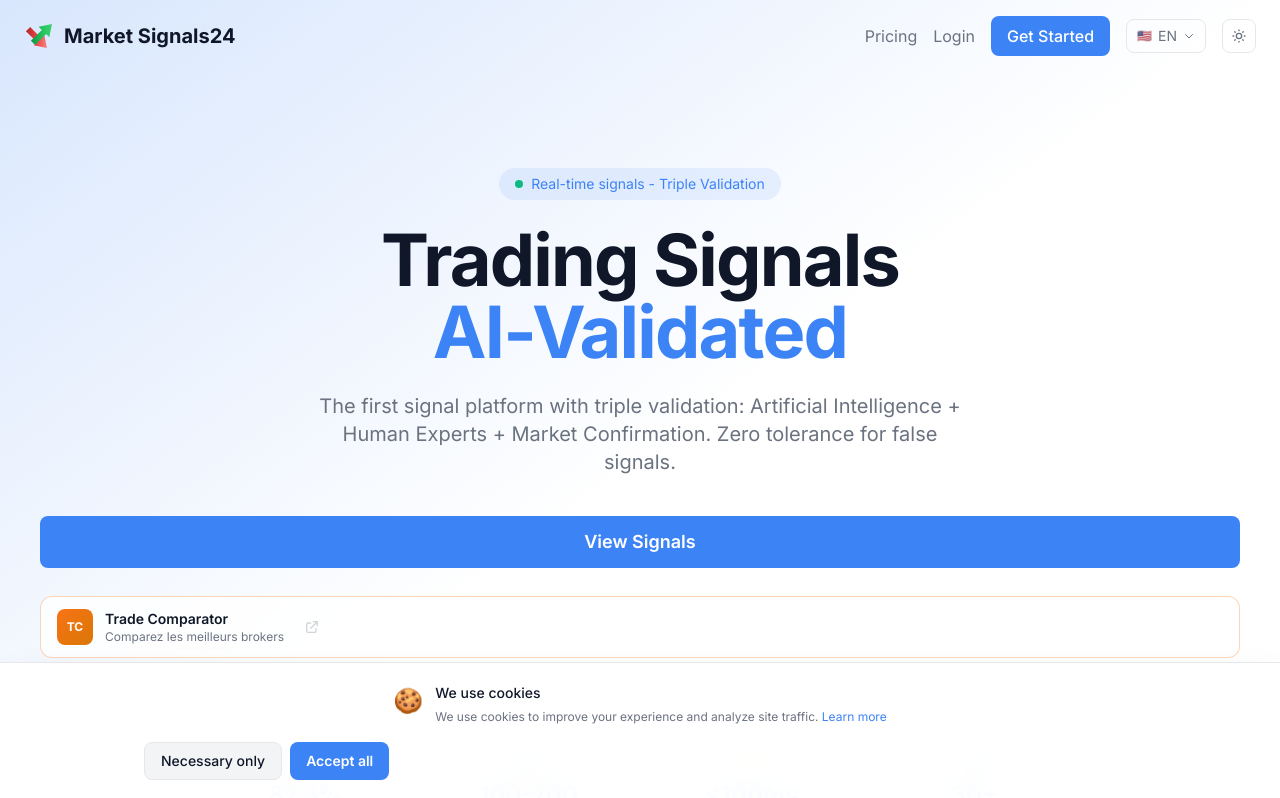
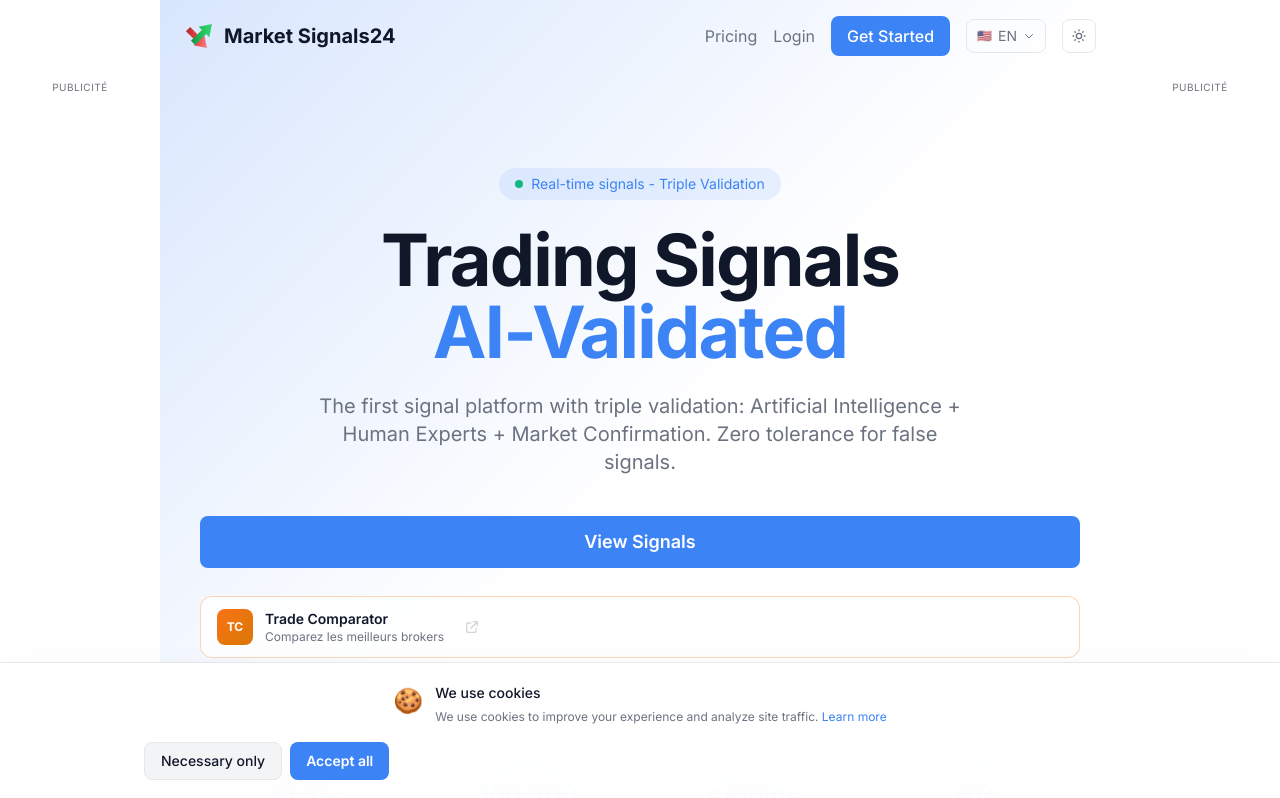
Before and after one commit to shaantitrades/Signals-Pro, a Next.js app in the folder frontend/: page / in a window 1280 px wide. Shown: the top 798 px of the page. Built offline with nearby package versions, Linux system fonts and the light colour scheme.

Commit message:
feat: integration Google AdSense - pubs verticales gauche/droite desktop, ads.txt

```diff
--- a/frontend/src/app/layout.tsx
+++ b/frontend/src/app/layout.tsx
@@ -2,6 +2,7 @@ import type { Metadata, Viewport } from 'next';
 import { Inter } from 'next/font/google';
 import './globals.css';
 import { Providers } from '@/components/providers';
+import AdSenseScript from '@/components/AdSenseScript';
 
 const inter = Inter({
   subsets: ['latin'],
@@ -210,6 +211,7 @@ export default function RootLayout({
         />
       </head>
       <body className={inter.className}>
+        <AdSenseScript publisherId="ca-pub-5343389597650456" />
         <Providers>
           {children}
         </Providers>
--- a/frontend/src/app/page.tsx
+++ b/frontend/src/app/page.tsx
@@ -4,6 +4,7 @@ import Link from 'next/link';
 import Image from 'next/image';
 import { useState, useEffect, useRef } from 'react';
 import { useI18n, languages as i18nLanguages } from '@/lib/i18n';
+import AdSidebar from '@/components/AdSidebar';
 
 interface CustomPartner {
   id: string;
@@ -59,8 +60,19 @@ export default function Home() {
 
   return (
     <div className="min-h-screen bg-background overflow-x-hidden">
-      {/* Hero Section */}
-      <header className="relative">
+      {/* ===== VERTICAL AD SIDEBARS — visible only on desktop (xl+) ===== */}
+      <div className="flex justify-center">
+        {/* Left Ad Sidebar */}
+        <AdSidebar
+          publisherId="ca-pub-5343389597650456"
+          adSlot="VOTRE-SLOT-GAUCHE"  // ← Remplacez par votre slot ID
+          side="left"
+        />
+
+        {/* Main Content */}
+        <div className="flex-1 max-w-7xl w-full min-w-0">
+          {/* Hero Section */}
+          <header className="relative">
         {/* Background gradient */}
         <div className="absolute inset-0 bg-gradient-to-br from-primary/20 via-background to-background overflow-hidden pointer-events-none" />
 
@@ -368,6 +380,16 @@ export default function Home() {
         </div>
       </footer>
 
+        </div>{/* End Main Content */}
+
+        {/* Right Ad Sidebar */}
+        <AdSidebar
+          publisherId="ca-pub-5343389597650456"
+          adSlot="VOTRE-SLOT-DROIT"  // ← Remplacez par votre slot ID
+          side="right"
+        />
+      </div>{/* End flex container */}
+
     </div>
   );
 }
--- /dev/null
+++ b/frontend/src/components/AdSenseScript.tsx
@@ -0,0 +1,41 @@
+'use client';
+
+import { useEffect } from 'react';
+
+interface AdSenseScriptProps {
+  publisherId: string;
+}
+
+/**
+ * Loads the Google AdSense script and initializes ad units.
+ * Must be placed in the layout or a high-level component.
+ */
+export default function AdSenseScript({ publisherId }: AdSenseScriptProps) {
+  useEffect(() => {
+    // Only load on client side
+    if (typeof window === 'undefined') return;
+
+    // Avoid duplicate script injection
+    if (document.querySelector('script[data-ad-client]')) return;
+
+    const script = document.createElement('script');
+    script.src = `https://pagead2.googlesyndication.com/pagead/js/adsbygoogle.js?client=${publisherId}`;
+    script.async = true;
+    script.crossOrigin = 'anonymous';
+    script.setAttribute('data-ad-client', publisherId);
+    document.head.appendChild(script);
+
+    return () => {
+      // Cleanup not strictly necessary but good practice
+      const existing = document.querySelector('script[data-ad-client]');
+      if (existing) {
+        existing.remove();
+      }
+      // Also remove any ad-related global state
+      const adscripts = document.querySelectorAll('script[src*="adsbygoogle"]');
+      adscripts.forEach((s) => s.remove());
+    };
+  }, [publisherId]);
+
+  return null;
+}
--- /dev/null
+++ b/frontend/src/components/AdSidebar.tsx
@@ -0,0 +1,75 @@
+'use client';
+
+import AdUnit from './AdUnit';
+
+interface AdSidebarProps {
+  publisherId: string;
+  adSlot: string;
+  side: 'left' | 'right';
+  /** Show only on screens wider than this (default: 1280px = xl) */
+  minWidth?: number;
+}
+
+/**
+ * Vertical sidebar ad — visible only on desktop (≥1280px by default).
+ * Displays a vertical skyscraper ad (160x600) on the left or right side.
+ *
+ * Pour respecter les politiques AdSense :
+ * - Masqué sur mobile/tablette
+ * - Assez d'espace pour ne pas chevaucher le contenu
+ * - Animations et interactions respectueuses
+ */
+export default function AdSidebar({ publisherId, adSlot, side, minWidth = 1280 }: AdSidebarProps) {
+  return (
+    <>
+      {/* Inject a media-query driven style to hide on small screens */}
+      <style jsx>{`
+        .ad-sidebar {
+          display: none;
+          position: sticky;
+          top: 80px;
+          width: 160px;
+          flex-shrink: 0;
+          z-index: 0;
+          align-self: flex-start;
+          padding: 0;
+        }
+
+        @media (min-width: ${minWidth}px) {
+          .ad-sidebar {
+            display: block;
+          }
+        }
+
+        .ad-sidebar-label {
+          text-align: center;
+          font-size: 10px;
+          color: var(--muted-foreground, #9ca3af);
+          text-transform: uppercase;
+          letter-spacing: 0.05em;
+          margin-bottom: 8px;
+          opacity: 0.6;
+        }
+
+        .ad-sidebar-inside {
+          min-height: 600px;
+          display: flex;
+          align-items: center;
+          justify-content: center;
+        }
+      `}</style>
+
+      <aside className={`ad-sidebar ad-sidebar-${side}`}>
+        <div className="ad-sidebar-label">Publicité</div>
+        <div className="ad-sidebar-inside">
+          <AdUnit
+            adSlot={adSlot}
+            publisherId={publisherId}
+            adFormat="vertical"
+            responsive={false}
+          />
+        </div>
+      </aside>
+    </>
+  );
+}
--- /dev/null
+++ b/frontend/src/components/AdUnit.tsx
@@ -0,0 +1,79 @@
+'use client';
+
+import { useEffect, useRef } from 'react';
+
+interface AdUnitProps {
+  /** AdSense ad slot ID (data-ad-slot) */
+  adSlot: string;
+  /** Publisher ID (data-ad-client) */
+  publisherId: string;
+  /** Format: 'auto' | 'vertical' | 'horizontal' | 'rectangle' */
+  adFormat?: 'auto' | 'vertical' | 'horizontal' | 'rectangle';
+  /** Responsive: true (recommended) */
+  responsive?: boolean;
+  /** Custom className for the wrapper */
+  className?: string;
+  /** Optional style overrides */
+  style?: React.CSSProperties;
+}
+
+/**
+ * A single Google AdSense ad unit.
+ *
+ * Usage:
+ * <AdUnit adSlot="1234567890" publisherId="ca-pub-XXXXXXXX" adFormat="vertical" />
+ */
+export default function AdUnit({
+  adSlot,
+  publisherId,
+  adFormat = 'auto',
+  responsive = true,
+  className = '',
+  style,
+}: AdUnitProps) {
+  const adRef = useRef<HTMLModElement>(null);
+  const initializedRef = useRef(false);
+
+  useEffect(() => {
+    if (initializedRef.current) return;
+    if (!adRef.current) return;
+
+    // Push the ad to AdSense
+    try {
+      if (typeof window !== 'undefined' && (window as any).adsbygoogle) {
+        (window as any).adsbygoogle.push({});
+        initializedRef.current = true;
+      }
+    } catch (err) {
+      console.warn('AdSense push error:', err);
+    }
+  }, []);
+
+  // Format dimensions
+  const formatStyles: Record<string, React.CSSProperties> = {
+    auto: { width: '100%', minHeight: '90px' },
+    vertical: { width: '160px', minHeight: '600px' },
+    horizontal: { width: '100%', minHeight: '90px' },
+    rectangle: { width: '300px', minHeight: '250px' },
+  };
+
+  const computedStyle: React.CSSProperties = {
+    display: 'block',
+    ...formatStyles[adFormat],
+    ...style,
+  };
+
+  return (
+    <div className={className}>
+      <ins
+        ref={adRef}
+        className="adsbygoogle"
+        style={computedStyle}
+        data-ad-client={publisherId}
+        data-ad-slot={adSlot}
+        data-ad-format={adFormat === 'vertical' ? 'vertical' : 'auto'}
+        data-full-width-responsive={responsive ? 'true' : 'false'}
+      />
+    </div>
+  );
+}
```
Also changed, not shown: frontend/public/ads.txt (added).
